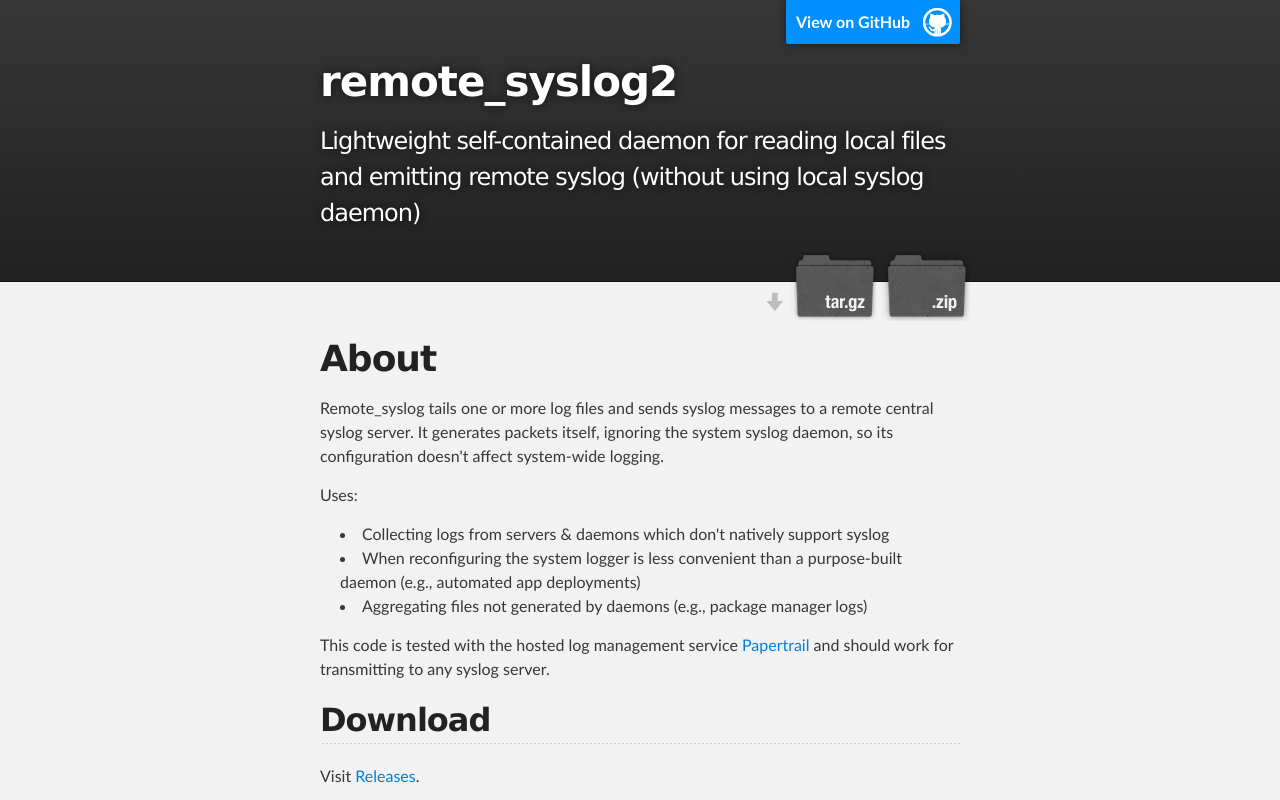
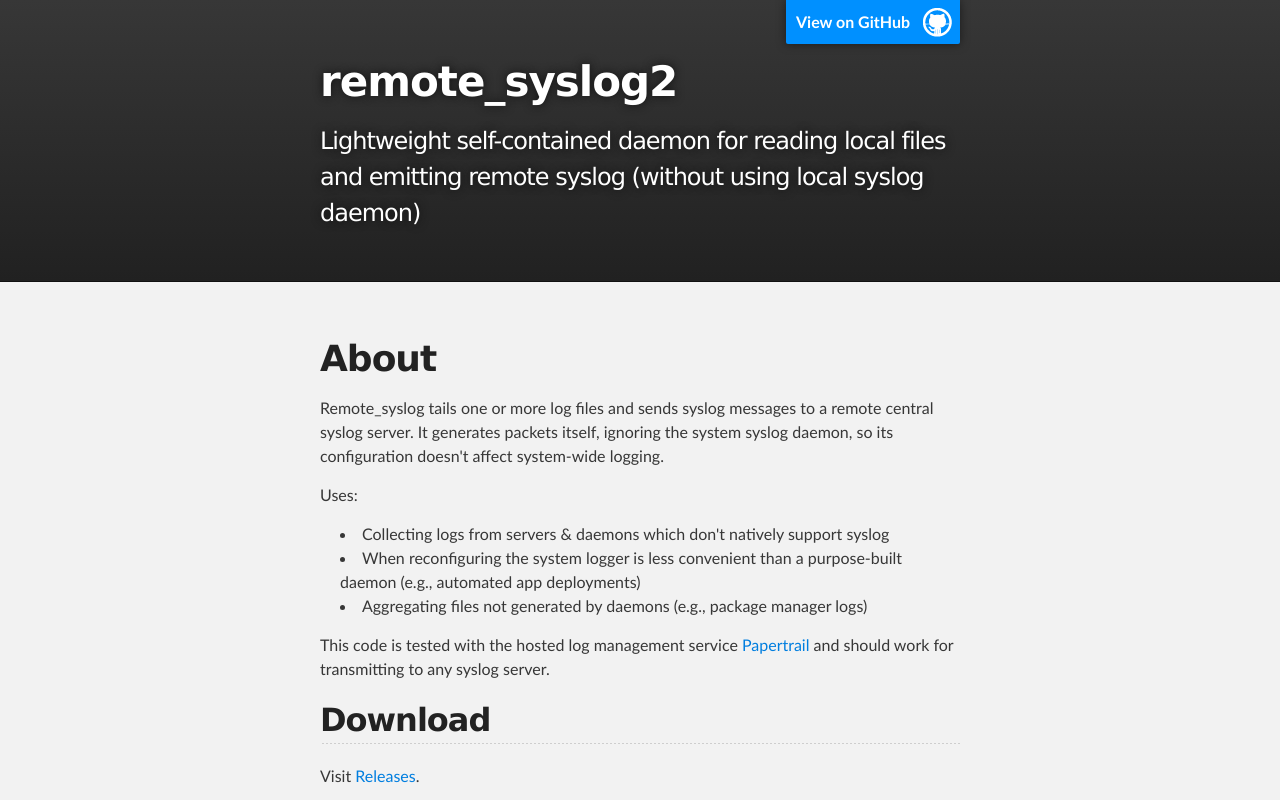
Before and after one commit to papertrail/remote_syslog2, a plain HTML site: page index.html in a window 1280 px wide. Shown: the top 800 px of the page. Drawn offline with Linux system fonts and the light colour scheme.

Commit message:
Remove download buttons

```diff
--- a/index.html
+++ b/index.html
@@ -20,11 +20,6 @@
 
           <h1 id="project_title">remote_syslog2</h1>
           <h2 id="project_tagline">Lightweight self-contained daemon for reading local files and emitting remote syslog (without using local syslog daemon)</h2>
-
-            <section id="downloads">
-              <a class="zip_download_link" href="https://github.com/papertrail/remote_syslog2/zipball/master">Download this project as a .zip file</a>
-              <a class="tar_download_link" href="https://github.com/papertrail/remote_syslog2/tarball/master">Download this project as a tar.gz file</a>
-            </section>
         </header>
     </div>
 
```
